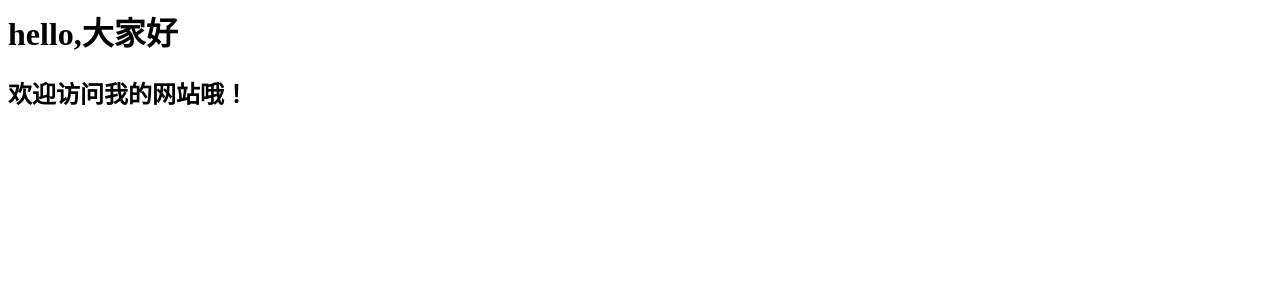
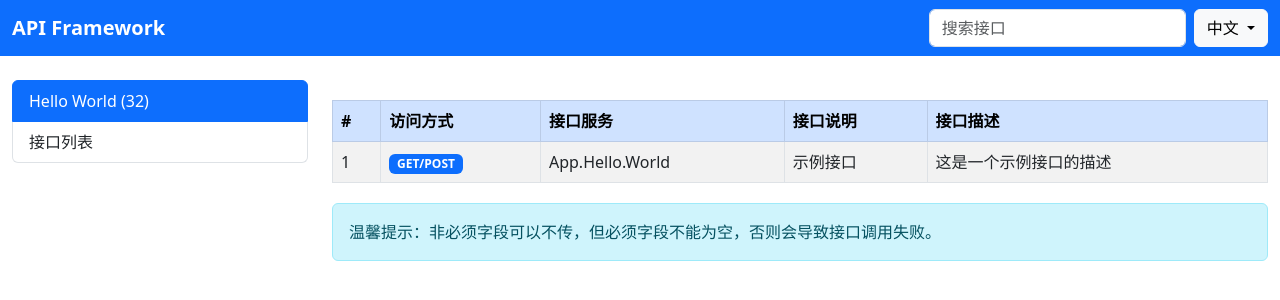
Before and after one commit to songjean888/web, a plain HTML site: page index.html in a window 1280 px wide. Drawn offline with nearby package versions, Linux system fonts and the light colour scheme.

Commit message:
Update index.html

```diff
--- a/index.html
+++ b/index.html
@@ -1,2 +1,86 @@
-<h1>hello,大家好</h1>
-<h2>欢迎访问我的网站哦！</h2>
+<!DOCTYPE html>
+<html lang="zh-CN">
+<head>
+    <meta charset="UTF-8">
+    <meta name="viewport" content="width=device-width, initial-scale=1.0">
+    <title>API 文档</title>
+    <!-- Bootstrap CSS -->
+    <link href="https://cdn.bootcdn.net/ajax/libs/twitter-bootstrap/5.3.0/css/bootstrap.min.css" rel="stylesheet">
+    <style>
+        .navbar-brand {
+            font-weight: bold;
+        }
+        .api-table {
+            margin-top: 20px;
+        }
+        .alert-info {
+            margin-top: 20px;
+        }
+    </style>
+</head>
+<body>
+    <!-- 导航栏 -->
+    <nav class="navbar navbar-expand-lg navbar-dark bg-primary">
+        <div class="container-fluid">
+            <a class="navbar-brand" href="#">API Framework</a>
+            <div class="d-flex">
+                <input class="form-control me-2" type="search" placeholder="搜索接口">
+                <div class="dropdown">
+                    <button class="btn btn-light dropdown-toggle" type="button" data-bs-toggle="dropdown">
+                        中文
+                    </button>
+                    <ul class="dropdown-menu">
+                        <li><a class="dropdown-item" href="#">中文</a></li>
+                        <li><a class="dropdown-item" href="#">English</a></li>
+                    </ul>
+                </div>
+            </div>
+        </div>
+    </nav>
+
+    <div class="container-fluid mt-4">
+        <div class="row">
+            <!-- 左侧菜单 -->
+            <div class="col-md-3">
+                <div class="list-group">
+                    <a href="#" class="list-group-item list-group-item-action active">
+                        Hello World (32)
+                    </a>
+                    <a href="#" class="list-group-item list-group-item-action">接口列表</a>
+                </div>
+            </div>
+
+            <!-- 右侧内容 -->
+            <div class="col-md-9">
+                <table class="table table-striped table-bordered api-table">
+                    <thead class="table-primary">
+                        <tr>
+                            <th>#</th>
+                            <th>访问方式</th>
+                            <th>接口服务</th>
+                            <th>接口说明</th>
+                            <th>接口描述</th>
+                        </tr>
+                    </thead>
+                    <tbody>
+                        <tr>
+                            <td>1</td>
+                            <td><span class="badge bg-primary">GET/POST</span></td>
+                            <td>App.Hello.World</td>
+                            <td>示例接口</td>
+                            <td>这是一个示例接口的描述</td>
+                        </tr>
+                    </tbody>
+                </table>
+
+                <div class="alert alert-info" role="alert">
+                    温馨提示：非必须字段可以不传，但必须字段不能为空，否则会导致接口调用失败。
+                </div>
+            </div>
+        </div>
+    </div>
+
+    <!-- Bootstrap Bundle with Popper -->
+    <script src="https://cdn.bootcdn.net/ajax/libs/twitter-bootstrap/5.3.0/js/bootstrap.bundle.min.js"></script>
+</body>
+</html>
```
